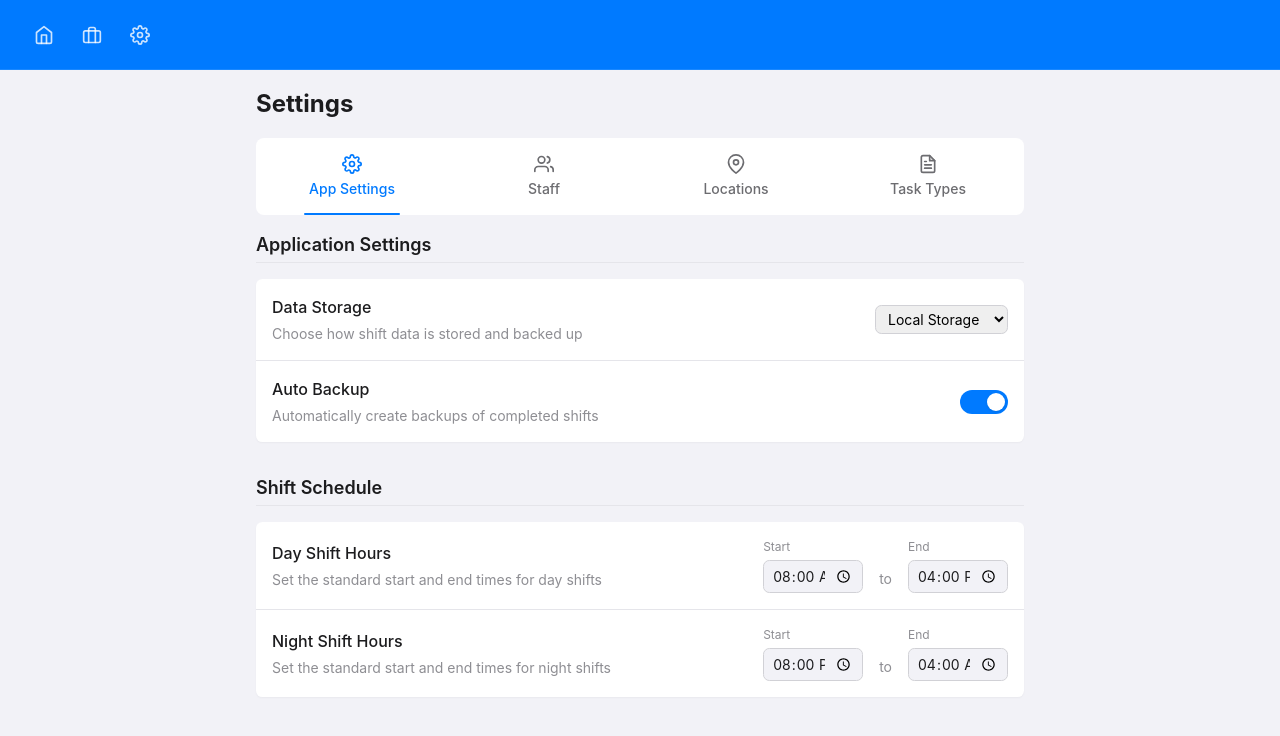
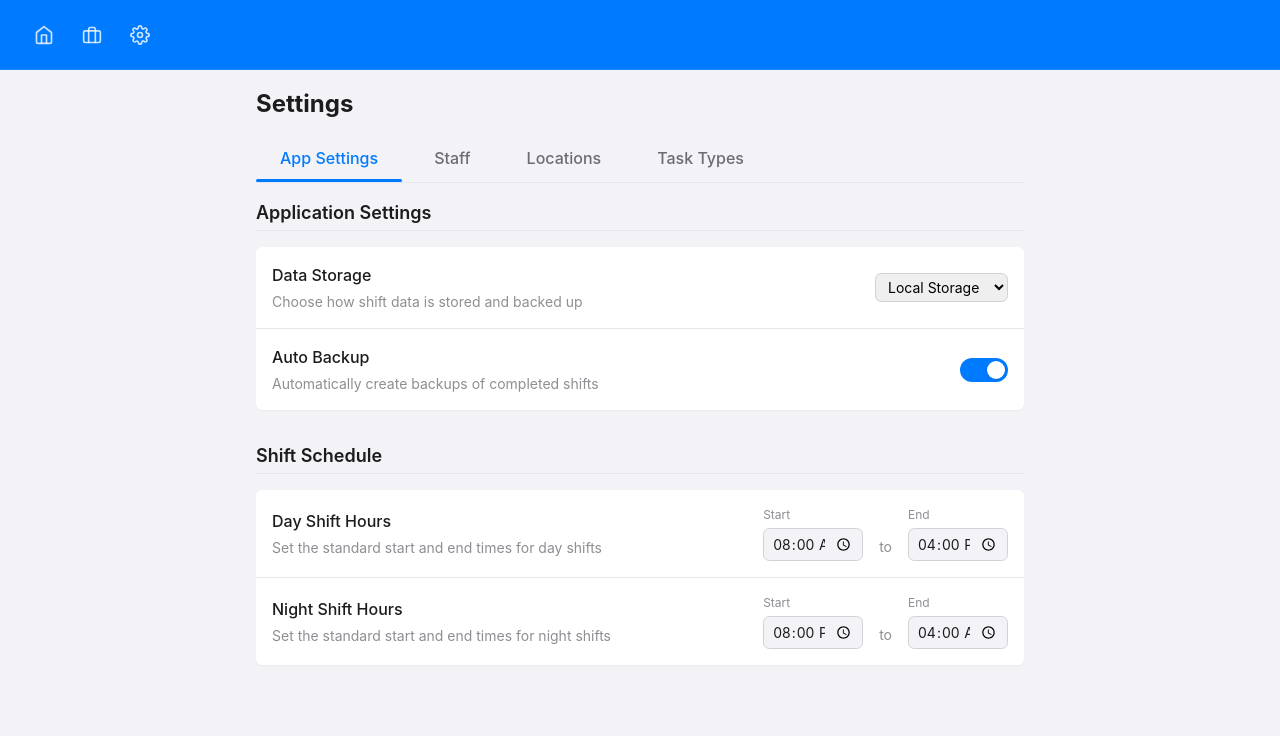
Before and after one commit to Hypha-Media-UK/Porter-Task, a Vue app: page /settings in a window 1280 px wide. Shown: the top 736 px of the page. Built offline with nearby package versions, Linux system fonts and the light colour scheme.

Commit message:
Better Tabs

```diff
--- a/src/views/SettingsView.vue
+++ b/src/views/SettingsView.vue
@@ -5,18 +5,19 @@
     </header>
 
     <!-- Settings Tabs Navigation -->
-    <nav class="settings-tabs">
+    <div class="tabs-container">
+      <div class="tabs">
         <button
           v-for="tab in tabs"
           :key="tab.id"
-          class="tab-button"
+          class="tab"
           :class="{ active: activeTab === tab.id }"
           @click="activeTab = tab.id"
         >
-          <span class="tab-icon" v-html="tab.icon"></span>
           {{ tab.name }}
         </button>
-    </nav>
+      </div>
+    </div>
 
     <!-- Tab content -->
     <section class="tab-content">
@@ -59,44 +60,23 @@ import JobCategories from '../components/settings/JobCategories.vue'
 // Router injection
 const navigate = inject<(route: string, params?: RouteParams) => void>('navigate')
 
-// Tab data with SVG icons
+// Tab data
 const tabs = [
   {
     id: 'app',
-    name: 'App Settings',
-    icon: `<svg xmlns="http://www.w3.org/2000/svg" width="20" height="20" viewBox="0 0 24 24" fill="none" stroke="currentColor" stroke-width="2" stroke-linecap="round" stroke-linejoin="round">
-      <circle cx="12" cy="12" r="3"></circle>
-      <path d="M19.4 15a1.65 1.65 0 0 0 .33 1.82l.06.06a2 2 0 0 1 0 2.83 2 2 0 0 1-2.83 0l-.06-.06a1.65 1.65 0 0 0-1.82-.33 1.65 1.65 0 0 0-1 1.51V21a2 2 0 0 1-2 2 2 2 0 0 1-2-2v-.09A1.65 1.65 0 0 0 9 19.4a1.65 1.65 0 0 0-1.82.33l-.06.06a2 2 0 0 1-2.83 0 2 2 0 0 1 0-2.83l.06-.06a1.65 1.65 0 0 0 .33-1.82 1.65 1.65 0 0 0-1.51-1H3a2 2 0 0 1-2-2 2 2 0 0 1 2-2h.09A1.65 1.65 0 0 0 4.6 9a1.65 1.65 0 0 0-.33-1.82l-.06-.06a2 2 0 0 1 0-2.83 2 2 0 0 1 2.83 0l.06.06a1.65 1.65 0 0 0 1.82.33H9a1.65 1.65 0 0 0 1-1.51V3a2 2 0 0 1 2-2 2 2 0 0 1 2 2v.09a1.65 1.65 0 0 0 1 1.51 1.65 1.65 0 0 0 1.82-.33l.06-.06a2 2 0 0 1 2.83 0 2 2 0 0 1 0 2.83l-.06.06a1.65 1.65 0 0 0-.33 1.82V9a1.65 1.65 0 0 0 1.51 1H21a2 2 0 0 1 2 2 2 2 0 0 1-2 2h-.09a1.65 1.65 0 0 0-1.51 1z"></path>
-    </svg>`
+    name: 'App Settings'
   },
   {
     id: 'staff',
-    name: 'Staff',
-    icon: `<svg xmlns="http://www.w3.org/2000/svg" width="20" height="20" viewBox="0 0 24 24" fill="none" stroke="currentColor" stroke-width="2" stroke-linecap="round" stroke-linejoin="round">
-      <path d="M17 21v-2a4 4 0 0 0-4-4H5a4 4 0 0 0-4 4v2"></path>
-      <circle cx="9" cy="7" r="4"></circle>
-      <path d="M23 21v-2a4 4 0 0 0-3-3.87"></path>
-      <path d="M16 3.13a4 4 0 0 1 0 7.75"></path>
-    </svg>`
+    name: 'Staff'
   },
   {
     id: 'locations',
-    name: 'Locations',
-    icon: `<svg xmlns="http://www.w3.org/2000/svg" width="20" height="20" viewBox="0 0 24 24" fill="none" stroke="currentColor" stroke-width="2" stroke-linecap="round" stroke-linejoin="round">
-      <path d="M21 10c0 7-9 13-9 13s-9-6-9-13a9 9 0 0 1 18 0z"></path>
-      <circle cx="12" cy="10" r="3"></circle>
-    </svg>`
+    name: 'Locations'
   },
   {
     id: 'tasks',
-    name: 'Task Types',
-    icon: `<svg xmlns="http://www.w3.org/2000/svg" width="20" height="20" viewBox="0 0 24 24" fill="none" stroke="currentColor" stroke-width="2" stroke-linecap="round" stroke-linejoin="round">
-      <path d="M14 2H6a2 2 0 0 0-2 2v16a2 2 0 0 0 2 2h12a2 2 0 0 0 2-2V8z"></path>
-      <polyline points="14 2 14 8 20 8"></polyline>
-      <line x1="16" y1="13" x2="8" y2="13"></line>
-      <line x1="16" y1="17" x2="8" y2="17"></line>
-      <polyline points="10 9 9 9 8 9"></polyline>
-    </svg>`
+    name: 'Task Types'
   }
 ]
 
@@ -127,60 +107,62 @@ h1 {
   color: var(--color-text);
 }
 
-.settings-tabs {
+/* Tabs Container */
+.tabs-container {
+  margin-bottom: var(--spacing-md);
+}
+
+.tabs {
   display: flex;
+  gap: var(--spacing-sm);
+  border-bottom: 1px solid var(--color-border-light);
+  padding-bottom: var(--spacing-xs);
   overflow-x: auto;
-  background-color: var(--color-card);
-  border-radius: var(--border-radius-lg);
-  margin-bottom: var(--spacing-md);
   scrollbar-width: none; /* For Firefox */
   -ms-overflow-style: none; /* For Internet Explorer and Edge */
 }
 
-.settings-tabs::-webkit-scrollbar {
+.tabs::-webkit-scrollbar {
   display: none; /* For Chrome, Safari, and Opera */
 }
 
-.tab-button {
-  flex: 1;
-  min-width: 80px;
-  display: flex;
-  flex-direction: column;
-  align-items: center;
-  justify-content: center;
-  padding: var(--spacing-md) var(--spacing-xs);
+.tab {
+  padding: var(--spacing-sm) var(--spacing-lg);
   background: none;
   border: none;
+  border-radius: var(--border-radius-pill);
+  cursor: pointer;
+  font-weight: var(--font-weight-medium);
+  font-size: var(--font-size-md);
   color: var(--color-text-secondary);
-  font-size: var(--font-size-xs);
-  font-weight: var(--font-weight-medium);
-  transition: color var(--transition-fast);
-  cursor: pointer;
+  transition: all var(--transition-fast);
   position: relative;
   white-space: nowrap;
+  display: flex;
+  align-items: center;
+  gap: var(--spacing-xs);
 }
 
-.tab-button.active {
+.tab.active {
   color: var(--color-primary);
 }
 
-.tab-button.active::after {
+.tab.active::after {
   content: '';
   position: absolute;
-  bottom: 0;
-  left: 25%;
-  right: 25%;
-  height: 2px;
+  bottom: -4px;
+  left: 0;
+  width: 100%;
+  height: 3px;
   background-color: var(--color-primary);
-  border-radius: 1px;
+  border-radius: var(--border-radius-pill);
 }
 
-.tab-icon {
-  display: flex;
-  align-items: center;
-  justify-content: center;
-  margin-bottom: var(--spacing-xs);
+.tab:hover:not(.active) {
+  color: var(--color-text);
+  background-color: rgba(0, 0, 0, 0.03);
 }
+
 
 .tab-content {
   padding-bottom: var(--spacing-md);
--- a/src/views/TasksView.vue
+++ b/src/views/TasksView.vue
@@ -34,76 +34,28 @@
         </div>
       </div>
 
-      <!-- Porter Management Card -->
-      <div class="dashboard-card porters-card">
-        <div class="card-header">
-          <div class="title-area">
-            <h2>Porters</h2>
-          </div>
+      <!-- Navigation Tabs -->
+      <div class="tabs-container">
+        <div class="tabs">
           <button
-            v-if="!showPorterManager"
-            class="btn-primary"
-            @click="showPorterManager = true"
+            class="tab"
+            :class="{ active: activeTab === 'tasks' }"
+            @click="activeTab = 'tasks'"
           >
-            Manage Porters
+            Tasks
           </button>
           <button
-            v-else
-            class="btn-secondary"
-            @click="showPorterManager = false"
+            class="tab"
+            :class="{ active: activeTab === 'porters' }"
+            @click="activeTab = 'porters'"
           >
-            Done
-          </button>
-        </div>
-
-        <div v-if="showPorterManager" class="porter-manager">
-          <div class="porter-selection">
-            <select
-              v-model="selectedPorter"
-              class="form-control"
-              :disabled="!availablePorters.length"
-            >
-              <option value="" disabled>Select porter to add</option>
-              <option v-for="porter in availablePorters" :key="porter" :value="porter">
-                {{ porter }}
-              </option>
-            </select>
-            <button
-              class="btn-primary"
-              @click="handleAddPorterToShift"
-              :disabled="!selectedPorter"
-            >
-              Add
+            Porters
           </button>
         </div>
       </div>
 
-        <div class="card-content">
-          <div v-if="assignedPorters.length === 0" class="empty-state">
-            <p>No porters assigned to this shift.</p>
-            <button v-if="!showPorterManager" class="btn-outline" @click="showPorterManager = true">Assign Porters</button>
-          </div>
-
-          <div v-else class="porter-list">
-            <div v-for="porter in assignedPorters" :key="porter" class="porter-item">
-              <div class="porter-avatar">{{ porter.charAt(0) }}</div>
-              <span class="porter-name">{{ porter }}</span>
-              <button
-                v-if="showPorterManager"
-                class="btn-icon remove-porter"
-                @click="handleRemovePorterFromShift(porter)"
-                title="Remove porter"
-              >
-                <svg xmlns="http://www.w3.org/2000/svg" width="16" height="16" viewBox="0 0 24 24" fill="none" stroke="currentColor" stroke-width="2" stroke-linecap="round" stroke-linejoin="round">
-                  <line x1="18" y1="6" x2="6" y2="18"></line>
-                  <line x1="6" y1="6" x2="18" y2="18"></line>
-                </svg>
-              </button>
-            </div>
-          </div>
-        </div>
-      </div>
-
+      <!-- Tasks Tab Content -->
+      <div v-if="activeTab === 'tasks'">
         <!-- Task Statistics Card -->
         <div class="dashboard-card stats-card">
           <div class="card-header">
@@ -181,6 +133,76 @@
             <p>Click the + button to create your first task</p>
           </div>
         </div>
+      </div>
+
+      <!-- Porters Tab Content -->
+      <div v-else-if="activeTab === 'porters'" class="dashboard-card porters-card">
+        <div class="card-header">
+          <div class="title-area">
+            <h2>Porters Management</h2>
+          </div>
+          <button
+            v-if="!showPorterManager"
+            class="btn-primary"
+            @click="showPorterManager = true"
+          >
+            Add Porter
+          </button>
+          <button
+            v-else
+            class="btn-secondary"
+            @click="showPorterManager = false"
+          >
+            Done
+          </button>
+        </div>
+
+        <div v-if="showPorterManager" class="porter-manager">
+          <div class="porter-selection">
+            <select
+              v-model="selectedPorter"
+              class="form-control"
+              :disabled="!availablePorters.length"
+            >
+              <option value="" disabled>Select porter to add</option>
+              <option v-for="porter in availablePorters" :key="porter" :value="porter">
+                {{ porter }}
+              </option>
+            </select>
+            <button
+              class="btn-primary"
+              @click="handleAddPorterToShift"
+              :disabled="!selectedPorter"
+            >
+              Add
+            </button>
+          </div>
+        </div>
+
+        <div class="card-content">
+          <div v-if="assignedPorters.length === 0" class="empty-state">
+            <p>No porters assigned to this shift.</p>
+            <button v-if="!showPorterManager" class="btn-outline" @click="showPorterManager = true">Assign Porters</button>
+          </div>
+
+          <div v-else class="porter-list">
+            <div v-for="porter in assignedPorters" :key="porter" class="porter-item">
+              <div class="porter-avatar">{{ porter.charAt(0) }}</div>
+              <span class="porter-name">{{ porter }}</span>
+              <button
+                class="btn-icon remove-porter"
+                @click="handleRemovePorterFromShift(porter)"
+                title="Remove porter"
+              >
+                <svg xmlns="http://www.w3.org/2000/svg" width="16" height="16" viewBox="0 0 24 24" fill="none" stroke="currentColor" stroke-width="2" stroke-linecap="round" stroke-linejoin="round">
+                  <line x1="18" y1="6" x2="6" y2="18"></line>
+                  <line x1="6" y1="6" x2="18" y2="18"></line>
+                </svg>
+              </button>
+            </div>
+          </div>
+        </div>
+      </div>
     </section>
 
     <!-- Loading State -->
@@ -237,6 +259,7 @@ const navigate = inject<(route: string, params?: RouteParams) => void>('navigate
 const showEndShiftConfirm = ref(false)
 const showPorterManager = ref(false)
 const selectedPorter = ref('')
+const activeTab = ref('tasks') // Default tab
 
 // Stores
 const shiftStore = useShiftStore()
@@ -441,6 +464,52 @@ h3 {
 
 .night-text {
   color: var(--color-secondary);
+}
+
+/* Tabs Container */
+.tabs-container {
+  margin-bottom: var(--spacing-md);
+  grid-column: 1 / -1;
+}
+
+.tabs {
+  display: flex;
+  gap: var(--spacing-sm);
+  border-bottom: 1px solid var(--color-border-light);
+  padding-bottom: var(--spacing-xs);
+}
+
+.tab {
+  padding: var(--spacing-sm) var(--spacing-lg);
+  background: none;
+  border: none;
+  border-radius: var(--border-radius-pill);
+  cursor: pointer;
+  font-weight: var(--font-weight-medium);
+  font-size: var(--font-size-md);
+  color: var(--color-text-secondary);
+  transition: all var(--transition-fast);
+  position: relative;
+}
+
+.tab.active {
+  color: var(--color-primary);
+}
+
+.tab.active::after {
+  content: '';
+  position: absolute;
+  bottom: -4px;
+  left: 0;
+  width: 100%;
+  height: 3px;
+  background-color: var(--color-primary);
+  border-radius: var(--border-radius-pill);
+}
+
+.tab:hover:not(.active) {
+  color: var(--color-text);
+  background-color: rgba(0, 0, 0, 0.03);
 }
 
 /* Info Grid */
```
Lines whose indentation alone changed are shown as unchanged.
